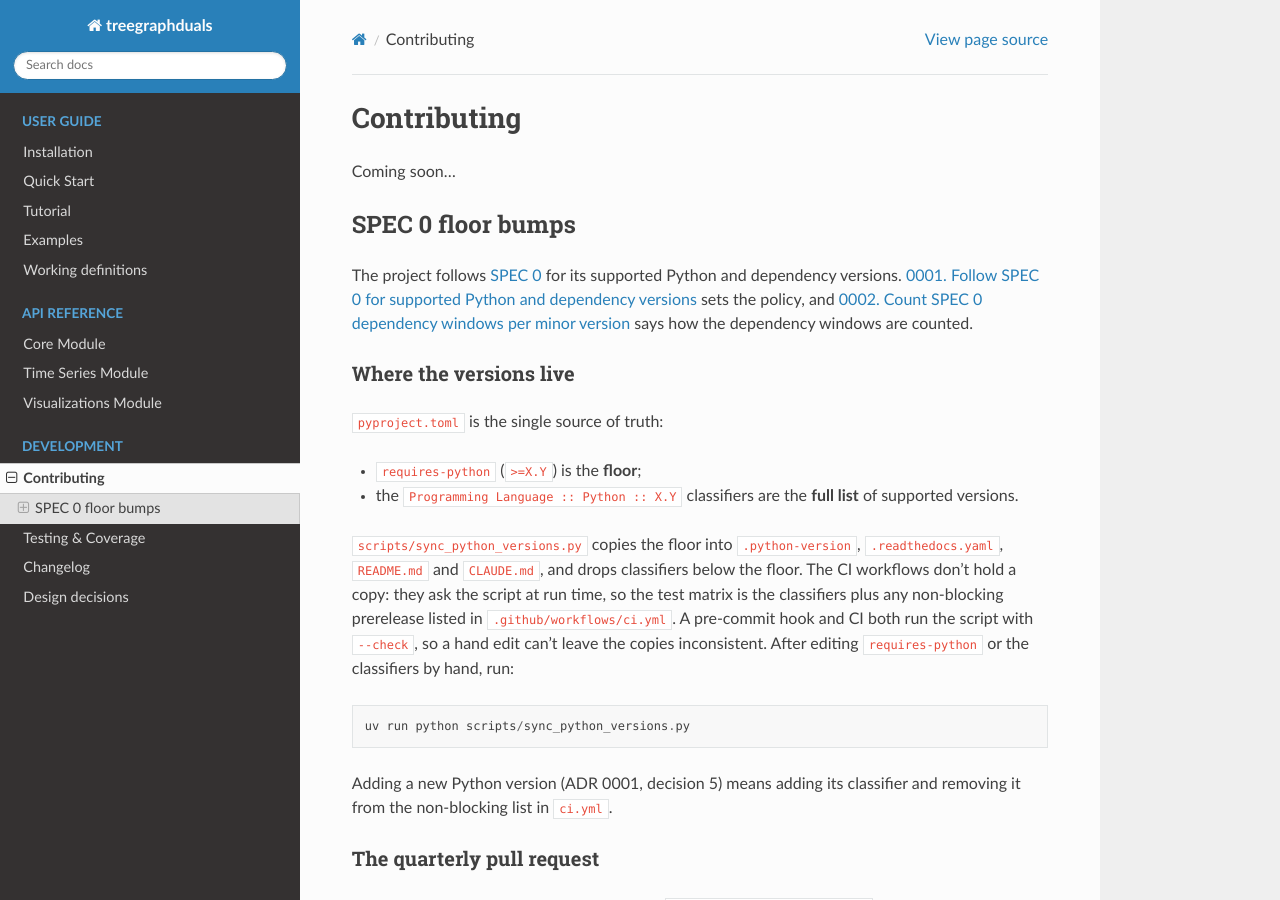
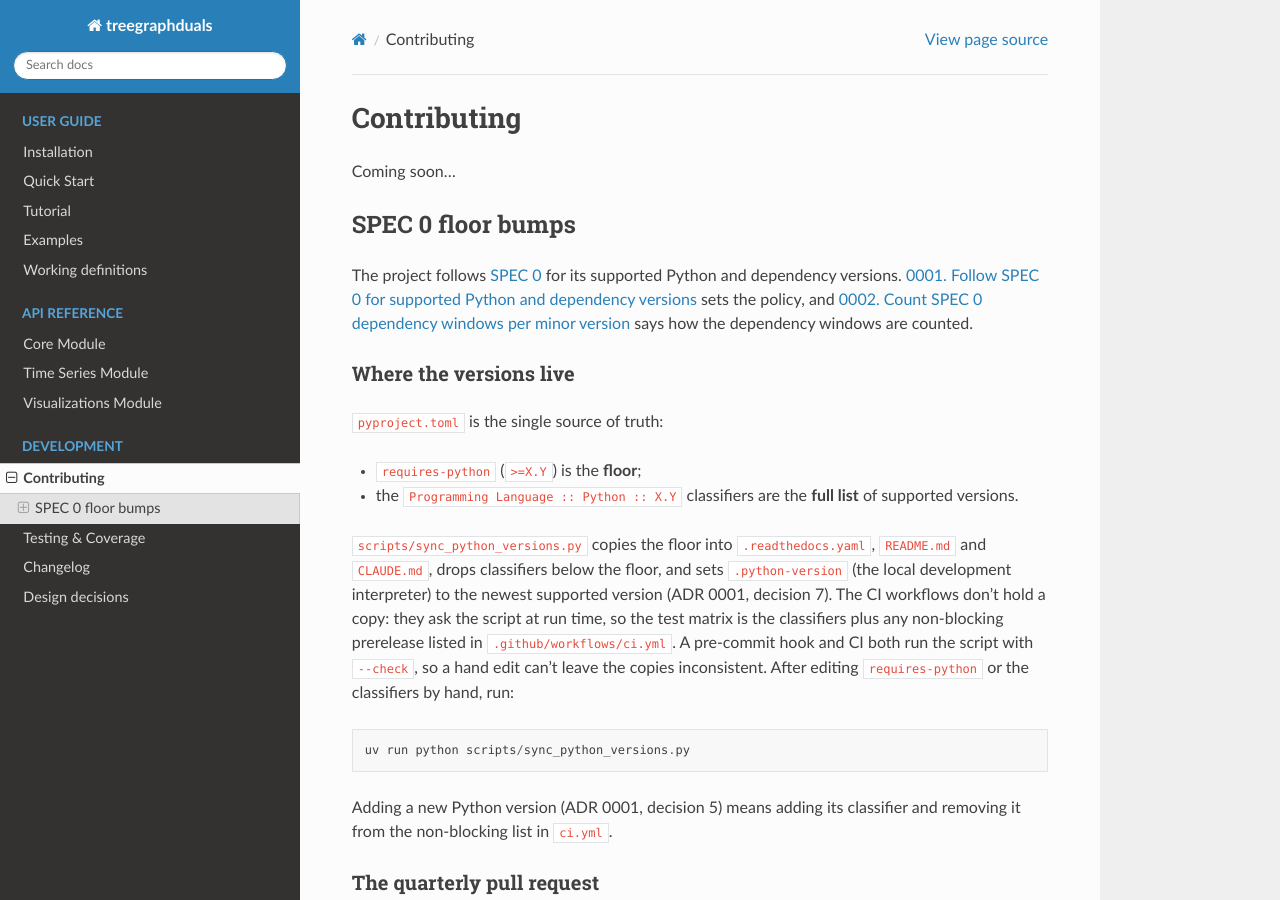
Before and after one commit to pikhan/treegraphduals, a Sphinx documentation site: the page built from docs/contributing.rst, in a window 1280 px wide and 900 px high. Built offline with Sphinx 7.4.7 and the Read the Docs theme 3.1.0, drawn with Linux system fonts in a browser that asks for light colours.

Commit message:
Sync .python-version to the newest supported Python (#78)
Per ADR 0001 decision 7 (development on the newest blocking version), as
the maintainer chose in review round 1. Also fail the CI versions step
when the sync script errors instead of emitting an empty output.

```diff
--- a/docs/contributing.rst
+++ b/docs/contributing.rst
@@ -20,9 +20,10 @@ Where the versions live
 - the ``Programming Language :: Python :: X.Y`` classifiers are the **full list**
   of supported versions.
 
-``scripts/sync_python_versions.py`` copies the floor into ``.python-version``,
-``.readthedocs.yaml``, ``README.md`` and ``CLAUDE.md``, and drops classifiers
-below the floor. The CI workflows don't hold a copy: they ask the script at run
+``scripts/sync_python_versions.py`` copies the floor into ``.readthedocs.yaml``,
+``README.md`` and ``CLAUDE.md``, drops classifiers below the floor, and sets
+``.python-version`` (the local development interpreter) to the newest
+supported version (ADR 0001, decision 7). The CI workflows don't hold a copy: they ask the script at run
 time, so the test matrix is the classifiers plus any non-blocking prerelease
 listed in ``.github/workflows/ci.yml``. A pre-commit hook and CI both run the
 script with ``--check``, so a hand edit can't leave the copies inconsistent.
```
Also changed, not shown: 3 other files.
